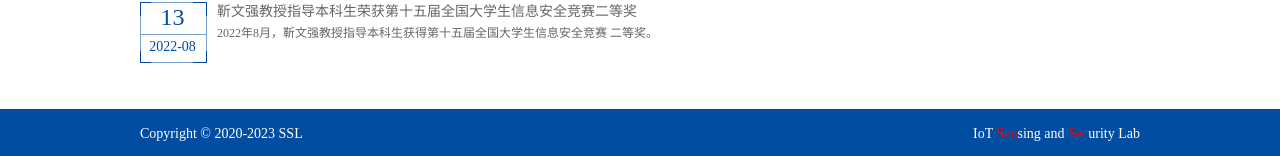
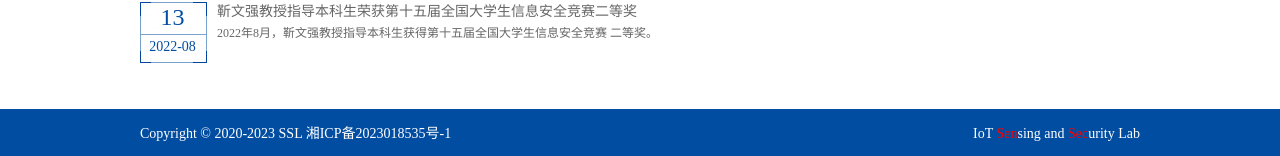
Before and after one commit to senseclab/senseclab.github.io, a Jekyll site: the page built from index.html, in a window 1280 px wide. Shown: the part 2026-2182 px from the top of the page. Built offline with Jekyll 4.4.1, drawn with Linux system fonts in a browser that asks for light colours.

Commit message:
备案号

```diff
--- a/_layouts/default.html
+++ b/_layouts/default.html
@@ -55,7 +55,7 @@ $(function(){
     <div class="temp_foot">
       <div class="temp_center">
         <div class="bottom">
-          <div class="left"><p>Copyright &copy; 2020-2023 SSL</p></div>
+          <div class="left"><p>Copyright &copy; 2020-2023 SSL  湘ICP备2023018535号-1</p></div>
           <div class="right"><p>IoT <span style="color:red">Sen</span>sing and <span style="color:red">Sec</span>urity Lab</p></div>
         </div>
       </div>
```
